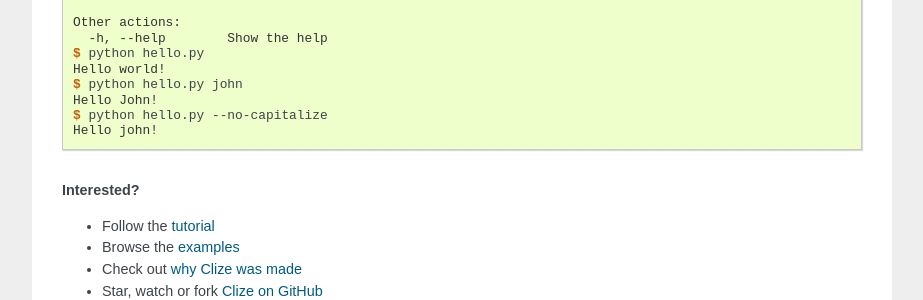
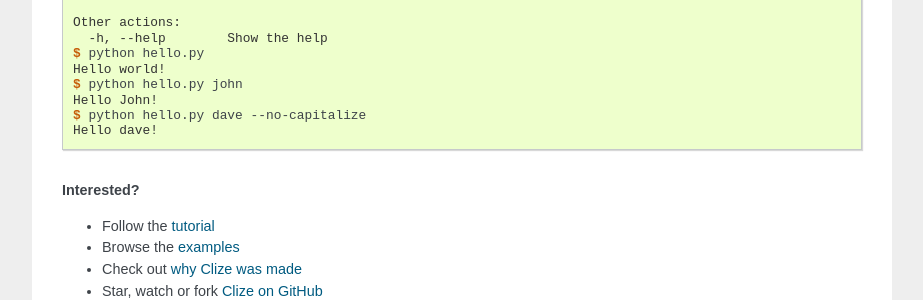
Before and after one commit to epsy/clize, a Sphinx documentation site: the page built from docs/index.rst, in a window 1280 px wide and 900 px high, scrolled down 486 px. Shown: the part 152-452 px from the top of the window, without its empty margins (198-1121 px from the left). Built offline with Sphinx 7.4.7, drawn with Linux system fonts in a browser that asks for light colours.

Commit message:
Fixed missing arg in frontpage example.

```diff
--- a/docs/index.rst
+++ b/docs/index.rst
@@ -39,8 +39,8 @@
     Hello world!
     $ python hello.py john
     Hello John!
-    $ python hello.py --no-capitalize
-    Hello john!
+    $ python hello.py dave --no-capitalize
+    Hello dave!
 
 
 .. rubric:: Interested?
```
